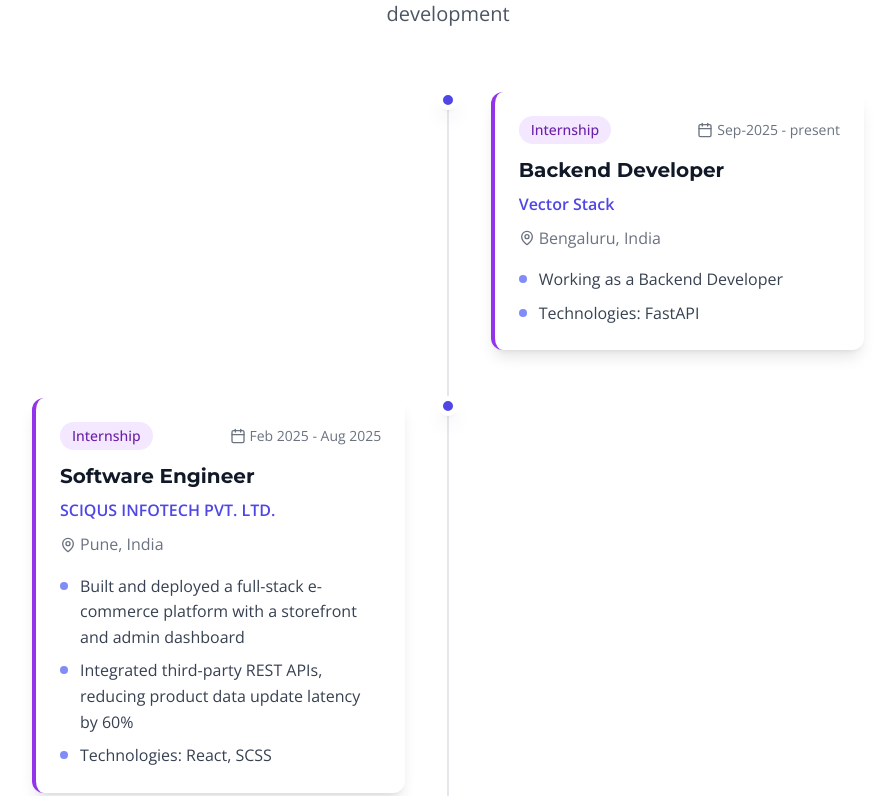
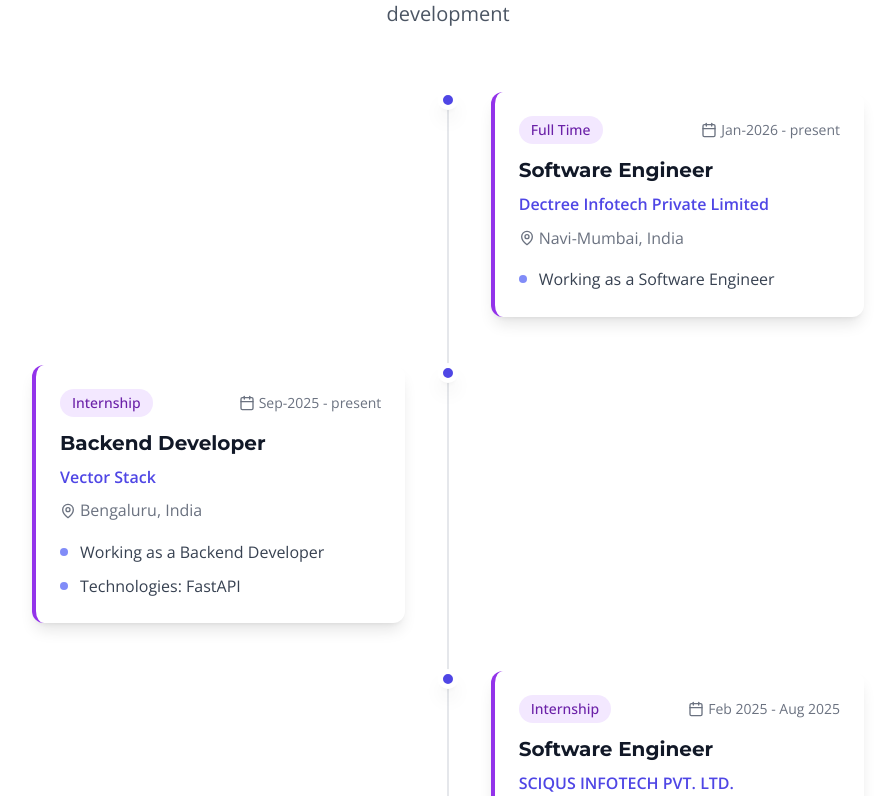
Before and after one commit to Zaidshaikh2811/ZaidShaikh, a React (Vite) app: page / in a window 1280 px wide. Shown: the part 964-1760 px from the top of the page, without its empty margins (192-1084 px from the left). Built offline with nearby package versions, Linux system fonts and the light colour scheme.

Commit message:
Update Experience.tsx

```diff
--- a/src/components/Experience.tsx
+++ b/src/components/Experience.tsx
@@ -13,8 +13,18 @@
 }
 
 const experienceData: ExperienceItem[] = [
+   {
+    id: 1,
+    title: "Software Engineer",
+    type: 'Full Time',
+    company: "Dectree Infotech Private Limited",
+    period: "Jan-2026 - present",
+    location: 'Navi-Mumbai, India',
+    description: ["Working as a Software Engineer"],
+    highlight: true
+  },
   {
-    id: 1,
+    id: 2,
     title: "Backend Developer",
     type: 'Internship',
     company: "Vector Stack ",
@@ -24,7 +34,7 @@
     highlight: true
   },
   {
-    id: 2,
+    id: 3,
     title: "Software Engineer ",
     type: 'Internship',
     company: "SCIQUS INFOTECH PVT. LTD.",
@@ -34,7 +44,7 @@
     highlight: true
   },
   {
-    id: 3,
+    id: 4,
     type: 'Freelance',
     title: "Front End Developer",
     company: "Maulana Azad Polytechnic",
```
